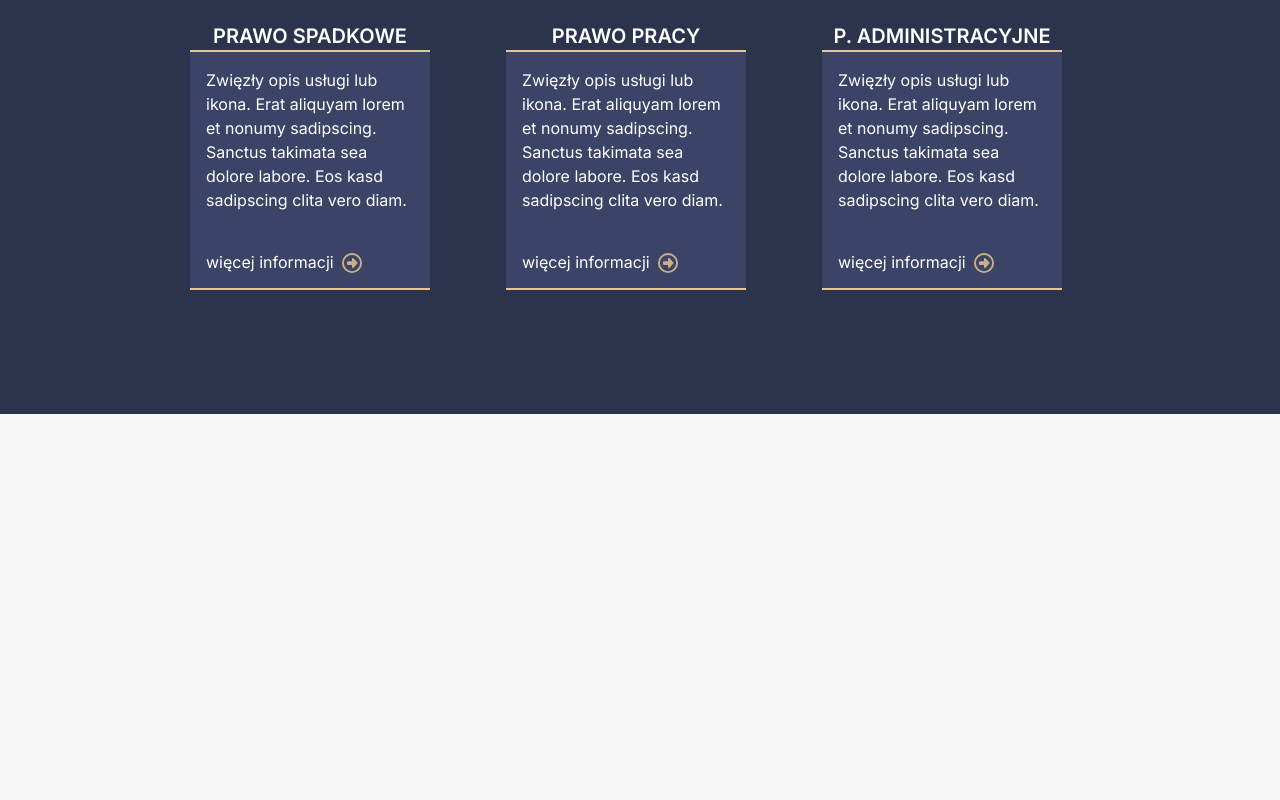
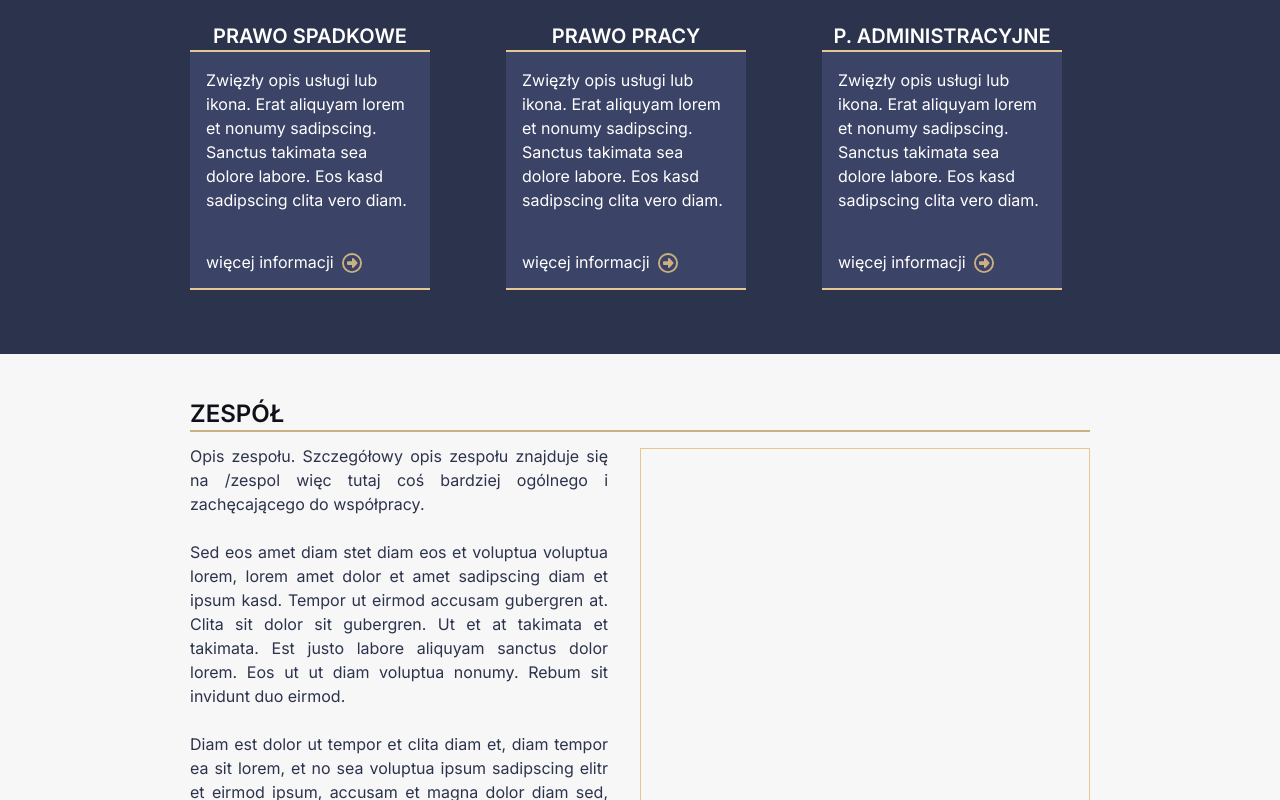
Before and after one commit to OstrowskiDev/kancelaria, a Next.js app: page / in a window 1280 px wide. Shown: the part 2000-2800 px from the top of the page. Before the commit the page ends 2414 px from the top, so only its background shows below. Built offline with nearby package versions, Linux system fonts and the light colour scheme.

Commit message:
Added team section to home page.

```diff
--- a/src/app/layout.js
+++ b/src/app/layout.js
@@ -16,7 +16,7 @@ export default function RootLayout({ children }) {
         <nav
           className={
             roboto.className +
-            ' navbar sticky top-0 left-0 flex flex-row items-center h-[80px] px-6 bg-primary-700'
+            ' navbar sticky top-0 left-0 z-10 flex flex-row items-center h-[80px] px-6 bg-primary-700'
           }
         >
           <div className="navbar-content flex flex-row items-center w-full max-w-[1500px] mx-auto">
--- a/src/app/page.js
+++ b/src/app/page.js
@@ -6,9 +6,12 @@ import EnterIco from '@/ui/icons/EnterIco'
 export default function Home() {
   return (
     <div className="home-main-container">
+      {/* header */}
       <HeaderMain
         title={`"Nazwa i logo kancelarii. Zdjęcie w tle do zmiany na lepsze. Wysokość zdjęcia/tła zawsze dopasowana tak by zajmować 100% wysokości ekranu urządzenia."`}
       />
+
+      {/* introduction */}
       <div className="introduction-container max-w-[900px] mt-8 mb-16 mx-auto">
         <h2 className="introduction-title relative top-3 uppercase text-primary-900 font-semibold text-2xl">
           {home.introduction.title}
@@ -22,12 +25,13 @@ export default function Home() {
           <div className="introduction-image w-1/2 h-[600px] mt-1 border border-secondary-200 shrink-0"></div>
         </div>
       </div>
+
+      {/* services */}
       <div className="services-wrapper pt-8 pb-16 w-full bg-primary-700">
         <div className="services-container max-w-[900px] mx-auto">
           <h2 className="services-title my-6 uppercase text-white font-semibold text-2xl">
             {home.services.title}
           </h2>
-          {/* <div className="separator"></div> */}
           <div className="services-list grid grid-cols-3 gap-12">
             {home.services.services.map((service, index) => {
               return (
@@ -45,7 +49,7 @@ export default function Home() {
                     </p>
                     <Link
                       className="service-link absolute left-4 bottom-3 flex flex-row items-center "
-                      href="/kontakt"
+                      href="/zakres-uslug"
                     >
                       <p className="link-text mr-2 text-white  hover:text-secondary-300 border-b-2 border-primary-600 hover:border-secondary-200">
                         więcej informacji
@@ -59,6 +63,21 @@ export default function Home() {
           </div>
         </div>
       </div>
+
+      {/* about team */}
+      <div className="team-container max-w-[900px] mt-8 mb-16 mx-auto">
+        <h2 className="team-title relative top-3 uppercase text-primary-900 font-semibold text-2xl">
+          {home.team.title}
+        </h2>
+        <div className="separator"></div>
+        <div className="team-content flex flex-row">
+          <p
+            className="team-text text-primary-700 text-justify mr-8"
+            dangerouslySetInnerHTML={{ __html: home.team.content }}
+          ></p>
+          <div className="team-image w-1/2 h-[600px] mt-1 border border-secondary-200 shrink-0"></div>
+        </div>
+      </div>
     </div>
   )
 }
--- a/src/mock-data/home.js
+++ b/src/mock-data/home.js
@@ -39,4 +39,9 @@ export const home = {
       },
     ],
   },
+  team: {
+    title: 'zespół',
+    content:
+      'Opis zespołu. Szczegółowy opis zespołu znajduje się na /zespol więc tutaj coś bardziej ogólnego i zachęcającego do współpracy. <br /><br /> Sed eos amet diam stet diam eos et voluptua voluptua lorem, lorem amet dolor et amet sadipscing diam et ipsum kasd. Tempor ut eirmod accusam gubergren at. Clita sit dolor sit gubergren. Ut et at takimata et takimata. Est justo labore aliquyam sanctus dolor lorem. Eos ut ut diam voluptua nonumy. Rebum sit invidunt duo eirmod. <br /><br /> Diam est dolor ut tempor et clita diam et, diam tempor ea sit lorem, et no sea voluptua ipsum sadipscing elitr et eirmod ipsum, accusam et magna dolor diam sed, sanctus at consetetur duo dolore eos consetetur amet ipsum lorem, dolores lorem et consetetur sit voluptua amet amet sanctus. Kasd et sea ipsum justo justo erat magna, no et no ipsum rebum kasd est. <br /><br /> Lorem takimata kasd dolor amet, et accusam dolores sea amet amet eos sit. Ea vero amet dolor eirmod clita dolore.',
+  },
 }
```
